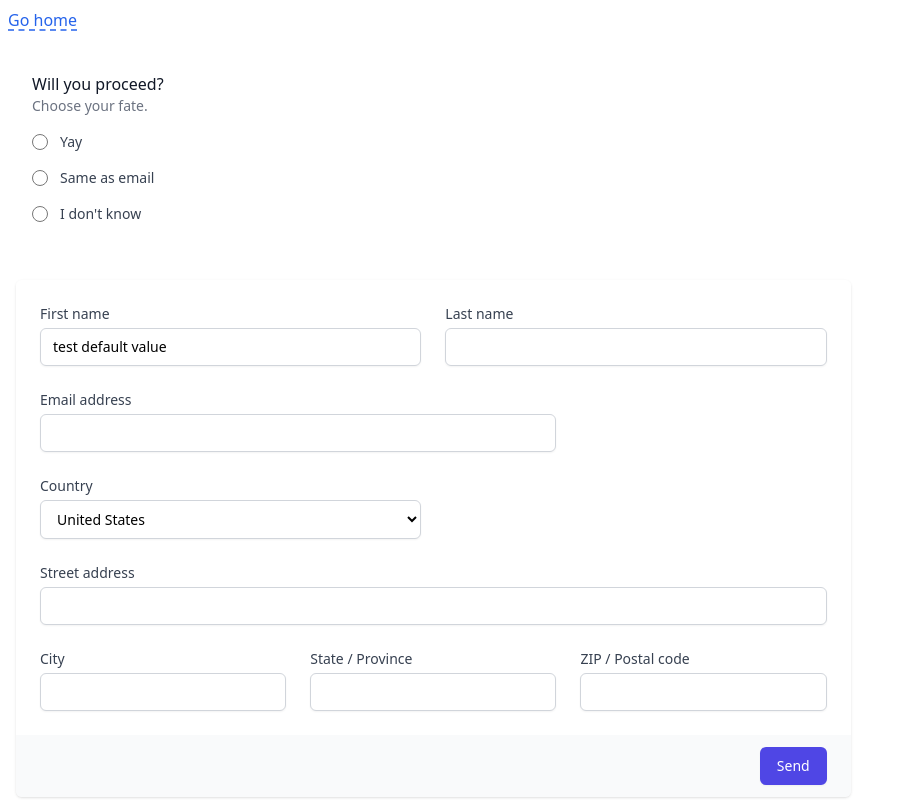
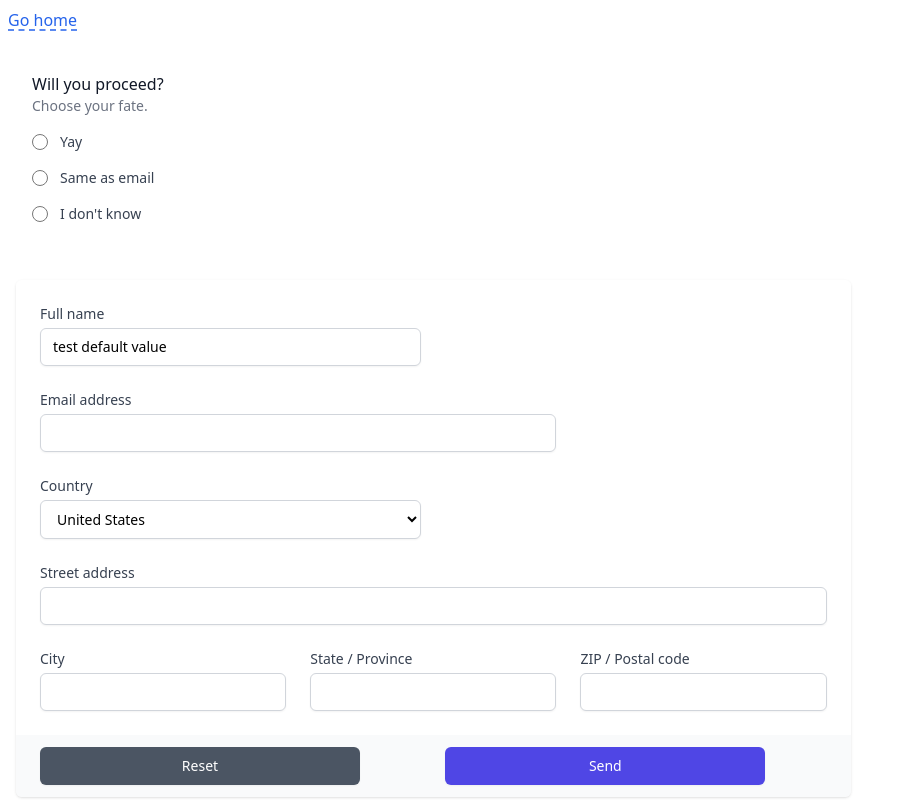
Before and after one commit to tayv/Project-Bubblegum, a Next.js app: page /quiz1/pg1 in a window 1280 px wide. Shown: the whole page, without its empty margins (0-905 px from the left). Built offline with nearby package versions, Linux system fonts and the light colour scheme.

Commit message:
added basic useform functionality

```diff
--- a/pages/quiz1/pg1.tsx
+++ b/pages/quiz1/pg1.tsx
@@ -4,14 +4,15 @@ import { useForm } from 'react-hook-form'
 
 export default () => {
 
-  const { register, handleSubmit, watch, formState: { errors } } = useForm()
+  const { register, handleSubmit, watch, reset, formState: { errors } } = useForm()
   const onSubmit = (data: any) => console.log(data)
 
-  console.log(watch("example"))
+  console.log(watch("fullName"))
 
   return (
    <>
      <Breadcrumbs></Breadcrumbs>
+
      <fieldset className="pt-4 pl-8">
     <div>
       <legend className="text-base font-medium text-gray-900">Will you proceed?</legend>
@@ -62,43 +63,33 @@ export default () => {
                 <div className="px-4 py-5 bg-white sm:p-6">
                   <div className="grid grid-cols-6 gap-6">
                     <div className="col-span-6 sm:col-span-3">
-                      <label htmlFor="first-name" className="block text-sm font-medium text-gray-700">
-                        First name
+                      <label htmlFor="fullName" className="block text-sm font-medium text-gray-700">
+                        Full name
                       </label>
                       <input
-                        defaultValue="test default value" {...register("example")}
+                        {...register("fullName")}
+                        defaultValue="test default value"
                         type="text"
-                        name="first-name"
-                        id="first-name"
-                        autoComplete="given-name"
-                        className="mt-1 block w-full py-2 px-3 border border-gray-300 bg-white rounded-md shadow-sm focus:outline-none focus:ring-indigo-500 focus:border-indigo-500 sm:text-sm"
-                      />
-                    </div>
-
-                    <div className="col-span-6 sm:col-span-3">
-                      <label htmlFor="last-name" className="block text-sm font-medium text-gray-700">
-                        Last name
-                      </label>
-                      <input
-                        type="text"
-                        name="last-name"
-                        id="last-name"
-                        autoComplete="family-name"
+                        name="fullName"
+                        id="fullName"
+                        autoComplete="name"
                         className="mt-1 block w-full py-2 px-3 border border-gray-300 bg-white rounded-md shadow-sm focus:outline-none focus:ring-indigo-500 focus:border-indigo-500 sm:text-sm"
                       />
                     </div>
 
                     <div className="col-span-6 sm:col-span-4">
-                      <label htmlFor="email-address" className="block text-sm font-medium text-gray-700">
+                      <label htmlFor="emailRequired" className="block text-sm font-medium text-gray-700">
                         Email address
                       </label>
                       <input
+                        {...register("emailRequired", {required: true})}
                         type="text"
-                        name="email-address"
-                        id="email-address"
+                        name="emailRequired"
+                        id="emailRequired"
                         autoComplete="email"
                         className="mt-1 block w-full py-2 px-3 border border-gray-300 bg-white rounded-md shadow-sm focus:outline-none focus:ring-indigo-500 focus:border-indigo-500 sm:text-sm"
                       />
+                      { errors.emailRequired && <p className="text-red-600">Please enter an email</p>}
                     </div>
 
                     <div className="col-span-6 sm:col-span-3">
@@ -170,10 +161,16 @@ export default () => {
                     </div>
                   </div>
                 </div>
-                <div className="px-4 py-3 bg-gray-50 text-right sm:px-6">
+                <div className="grid grid-cols-2 gap-6 px-4 py-3 bg-gray-50 text-right sm:px-6">
+                <button
+                    type="submit"
+                    className="inline-flex justify-center max-w-xs py-2 px-4 border border-transparent shadow-sm text-sm font-medium rounded-md text-white bg-gray-600 hover:bg-gray-700 focus:outline-none focus:ring-2 focus:ring-offset-2 focus:ring-indigo-500"
+                  >
+                    Reset
+                  </button>
                   <button
                     type="submit"
-                    className="inline-flex justify-center py-2 px-4 border border-transparent shadow-sm text-sm font-medium rounded-md text-white bg-indigo-600 hover:bg-indigo-700 focus:outline-none focus:ring-2 focus:ring-offset-2 focus:ring-indigo-500"
+                    className="inline-flex justify-center max-w-xs py-2 px-4 border border-transparent shadow-sm text-sm font-medium rounded-md text-white bg-indigo-600 hover:bg-indigo-700 focus:outline-none focus:ring-2 focus:ring-offset-2 focus:ring-indigo-500"
                   >
                     Send
                   </button>
```
